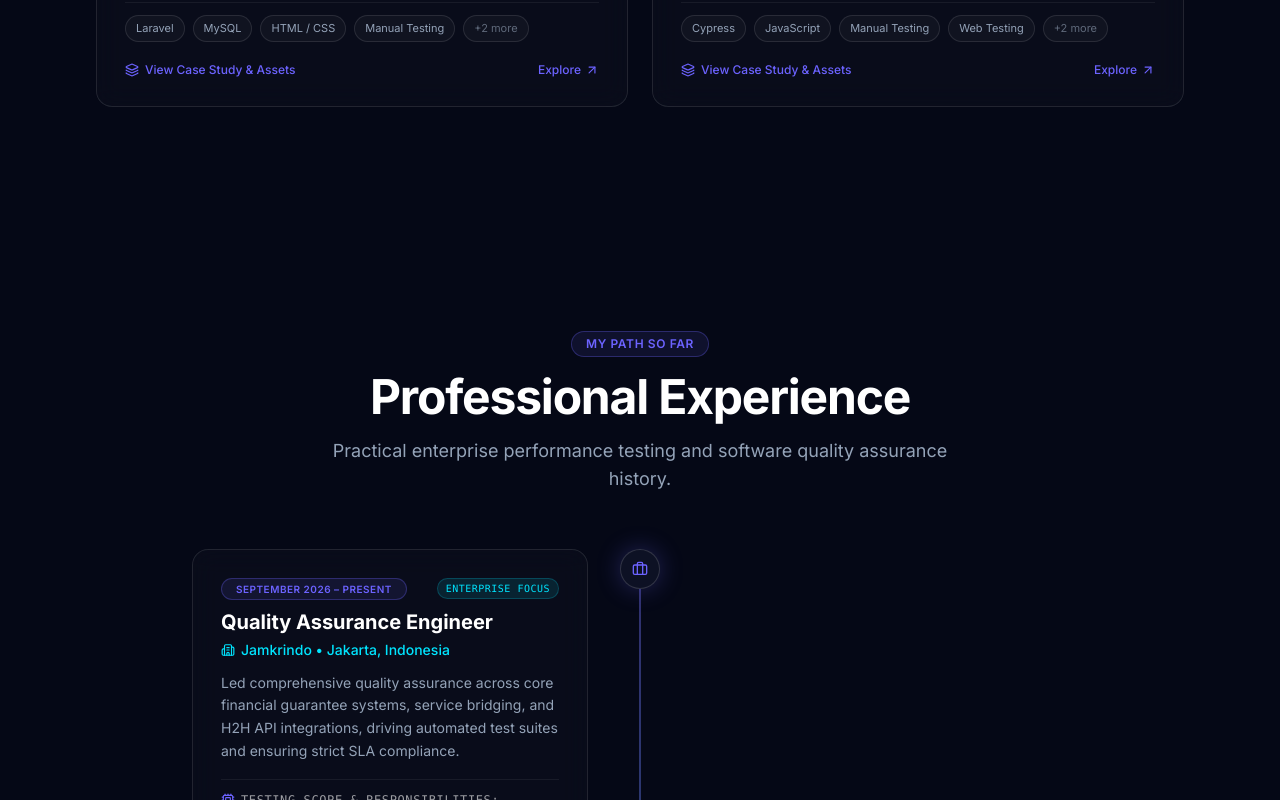
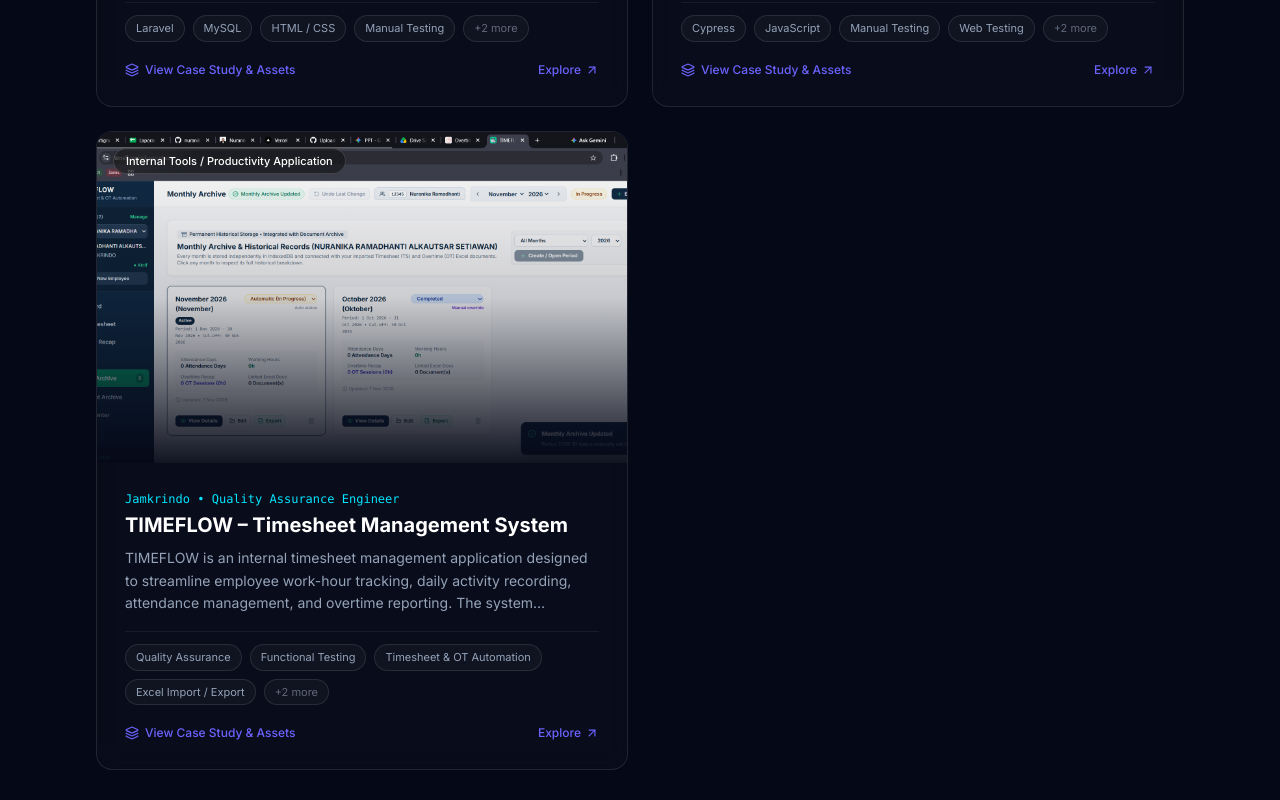
Before and after one commit to ikhasetiawan36/nuranika-portfolio-v2, a React (Vite) app: page / in a window 1280 px wide. Shown: the part 5440-6240 px from the top of the page. Built offline with nearby package versions, Linux system fonts and the light colour scheme.

Commit message:
Add TIMEFLOW project details to portfolioData

```diff
--- a/src/data/portfolioData.ts
+++ b/src/data/portfolioData.ts
@@ -376,6 +376,51 @@ export const projects: Project[] = [
       { label: "Organization", value: "Telkomsat" }
     ],
     featured: true
+  },
+  {
+    id: "timeflow-jmk",
+    title: "TIMEFLOW – Timesheet Management System",
+    category: "Internal Tools / Productivity Application",
+    subtitle: "Jamkrindo • Quality Assurance Engineer",
+    description: "TIMEFLOW is an internal timesheet management application designed to streamline employee work-hour tracking, daily activity recording, attendance management, and overtime reporting. The system simplifies timesheet administration through automated calculations, integrated workflows, and structured monthly data management.",
+    objectives: [
+      "Improve operational efficiency, minimize manual administrative work, and provide more organized and reliable employee timesheet management.",
+      "Validate accuracy of automated working hours and overtime calculations across regular workdays, weekends, holidays, leave, and sick days.",
+      "Ensure data integrity across daily activity management, monthly archives, and Excel import/export reporting workflows."
+    ],
+    responsibilities: [
+      "Automated Working Hours Calculation – Automatically calculates employee working hours based on timesheet entries.",
+      "Daily Activity Management – Records and manages daily work activities, allowing multiple activities within a day and supporting edits.",
+      "Attendance Management – Supports regular working days, weekends, holidays, leave, and sick days.",
+      "Automated Overtime Management – Generates overtime records based on timesheet data and synchronizes updates.",
+      "Monthly Archive – Organizes and maintains timesheet records by month.",
+      "Excel Import & Export – Supports importing and exporting timesheet data for reporting and administration."
+    ],
+    technologies: [
+      "Quality Assurance",
+      "Functional Testing",
+      "Timesheet & OT Automation",
+      "Excel Import / Export",
+      "Workflow Validation",
+      "Internal Tools"
+    ],
+    image: "/assets/images/timeflow-jmk.png",
+    imageAlt: "TIMEFLOW – Timesheet Management System at Jamkrindo",
+    galleryImages: [
+      "/assets/images/timeflow-jmk.png",
+      "/assets/images/timeflow-jmk-overtime.png"
+    ],
+    keyLearnings: [
+      "Validating automated working-hour and overtime calculation rules across diverse attendance states (Present, Leave, Sick, Holiday/Weekend).",
+      "Ensuring real-time synchronization between daily timesheet entries, multi-activity logs, and overtime recap forms.",
+      "Verifying structured monthly archive persistence and accurate Excel report generation for administrative compliance."
+    ],
+    metrics: [
+      { label: "Organization", value: "Jamkrindo" },
+      { label: "Role", value: "QA Engineer" },
+      { label: "Category", value: "Internal Tools" }
+    ],
+    featured: true
   }
 ];
 
```
